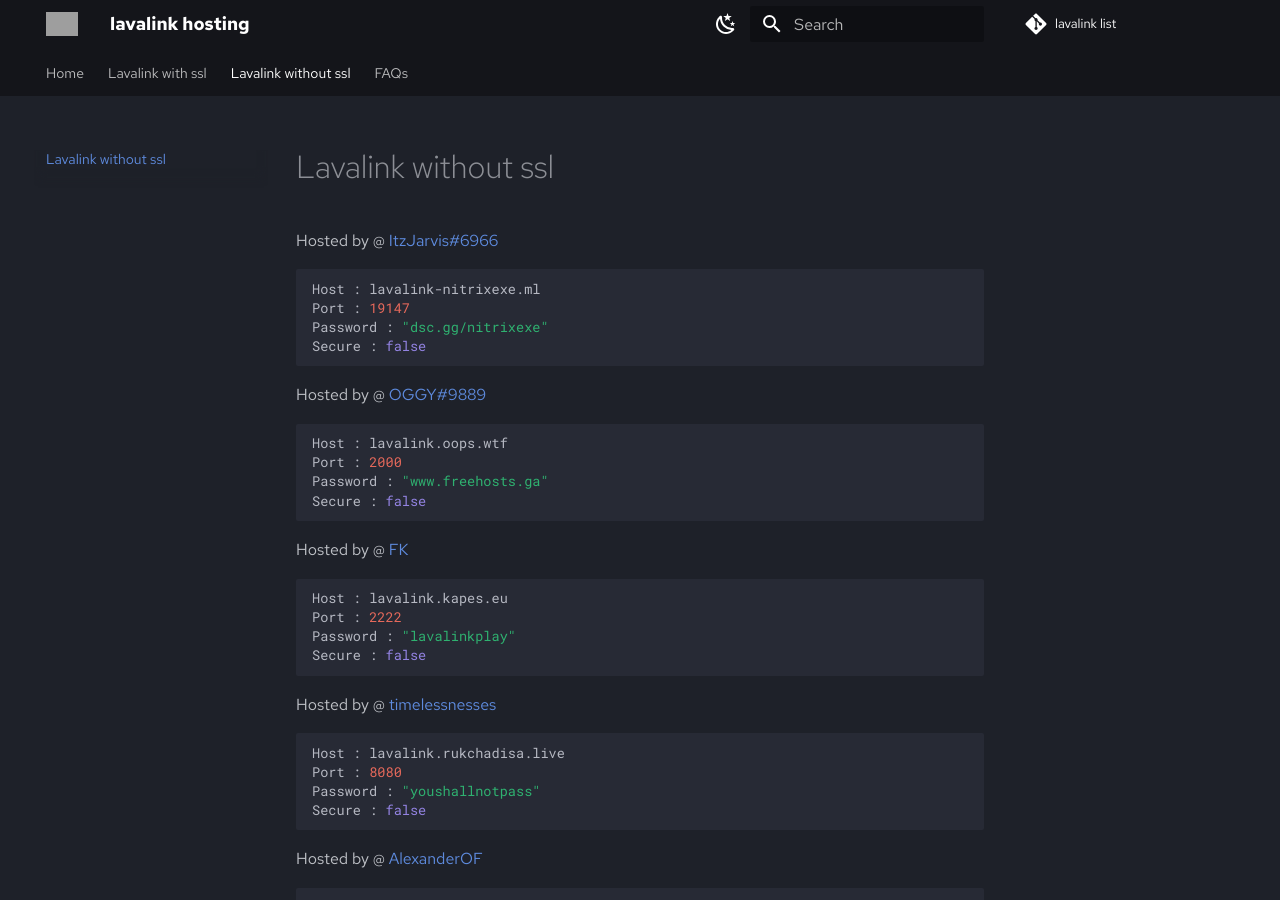
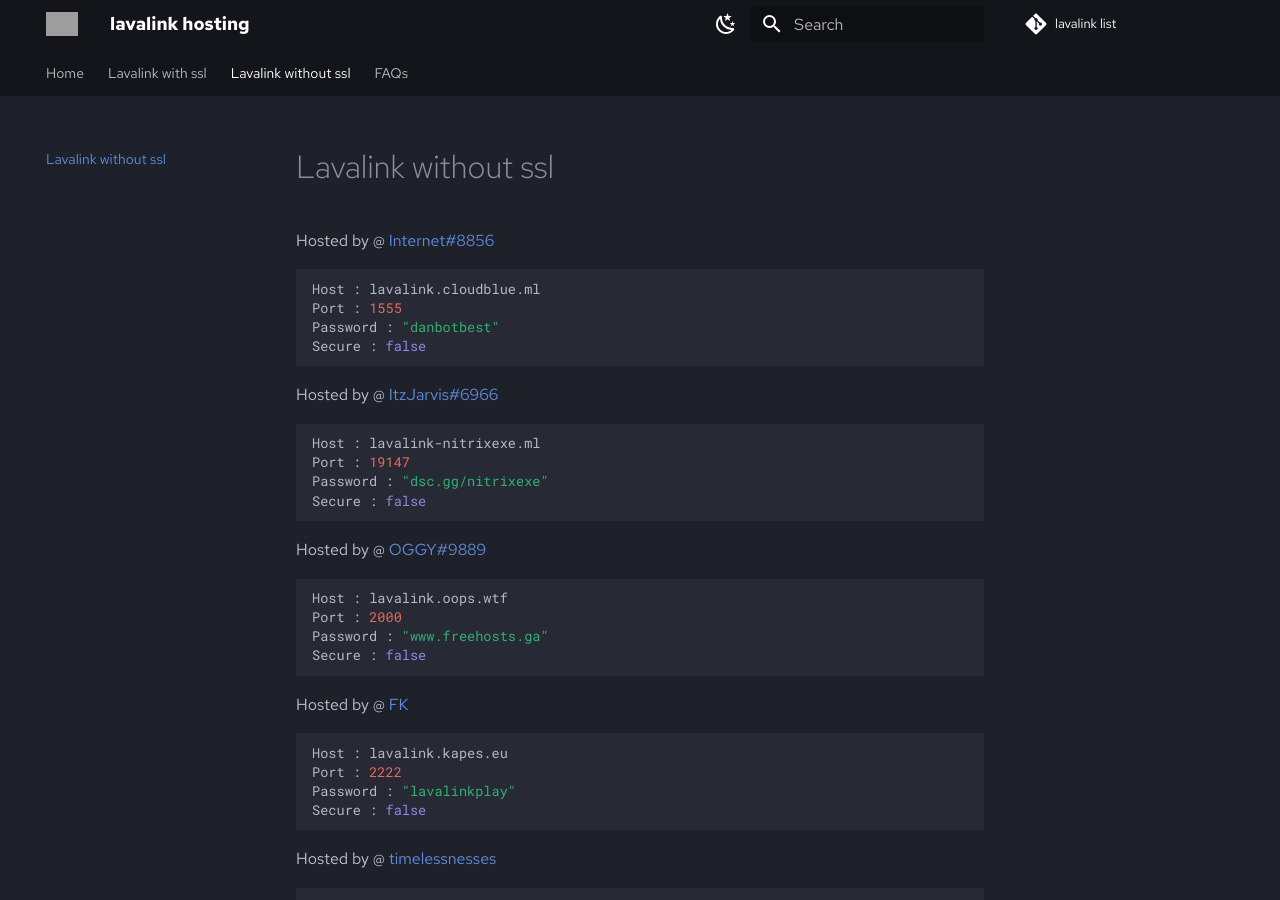
Before and after one commit to DarrenOfficial/lavalink-list, an MkDocs documentation site: the page built from docs/NoSSL/lavalink-without-ssl.md, in a window 1280 px wide and 900 px high. Built offline with MkDocs 1.6.1 and Material for MkDocs 9.7.7, drawn with Linux system fonts in a browser that asks for light colours; comment, search, counter and statistics services are not loaded; grey boxes are pictures that could not be loaded.

Commit message:
Update docs/NoSSL/lavalink-without-ssl.md

````diff
--- a/docs/NoSSL/lavalink-without-ssl.md
+++ b/docs/NoSSL/lavalink-without-ssl.md
@@ -4,6 +4,14 @@ description: Without SSL should work out of the box!
 ---
 
 ---
+Hosted by @ [Internet#8856](https://github.com/MrInternetGitHub)
+```bash
+Host : lavalink.cloudblue.ml
+Port : 1555
+Password : "danbotbest"
+Secure : false
+```
+
 Hosted by @ [ItzJarvis#6966](https://discord.gg/Q75jZjk9X2)
 ```bash
 Host : lavalink-nitrixexe.ml
````
